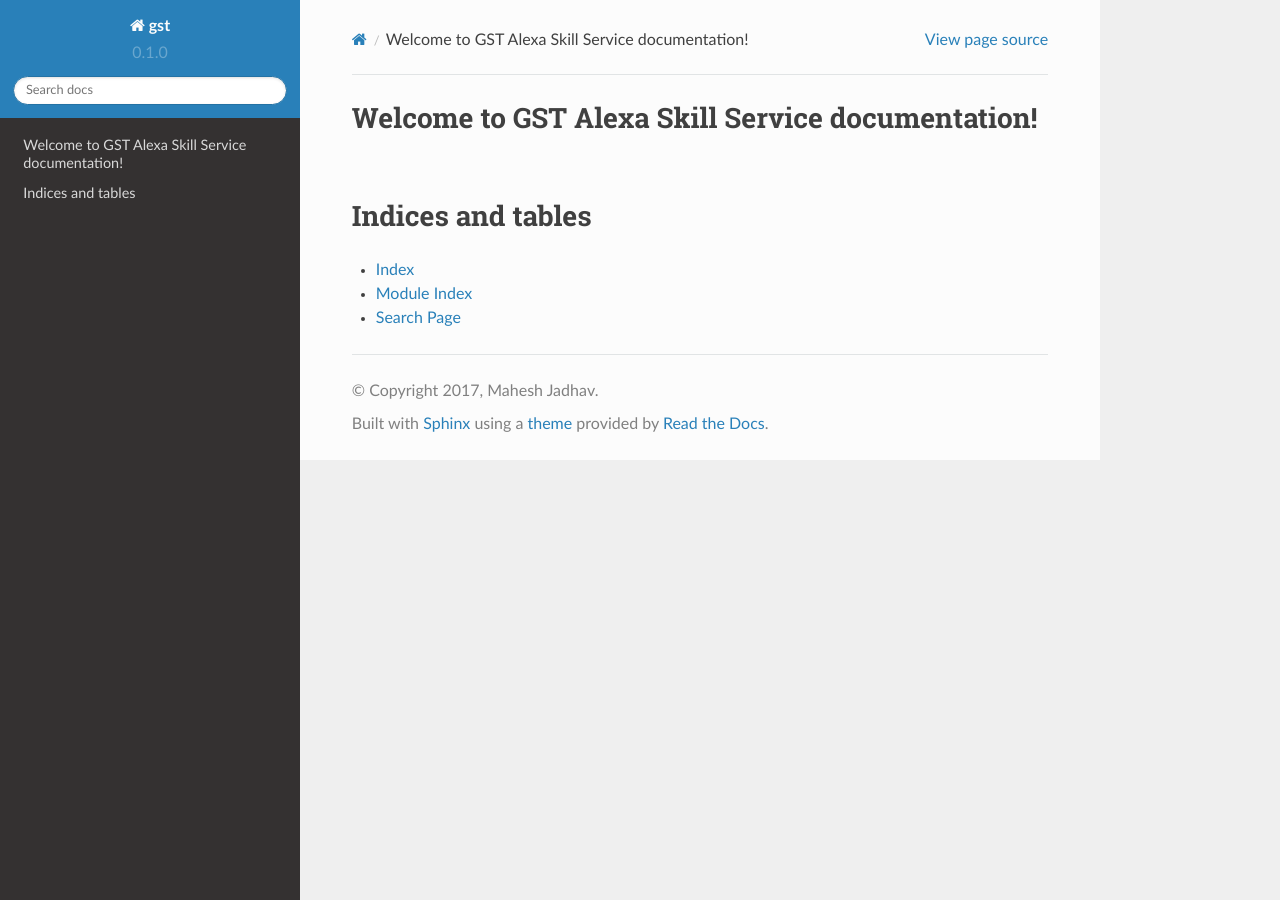
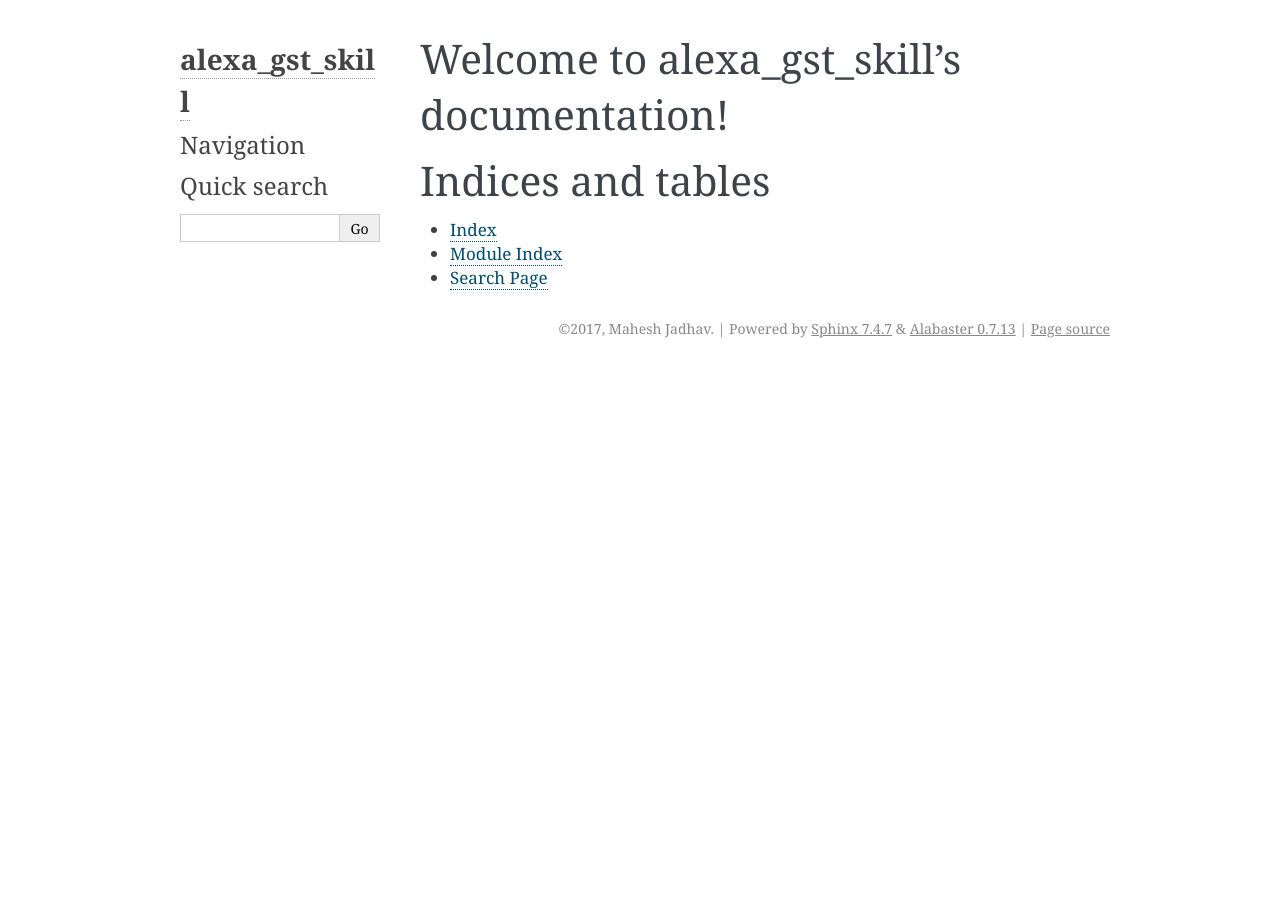
Before and after one commit to maheshpj/alexa-gst-skill, a Sphinx documentation site: the page built from docs/source/index.rst, in a window 1280 px wide. Built offline with Sphinx 7.4.7, drawn with Linux system fonts in a browser that asks for light colours; part of the change alters nothing that is shown.

Commit message:
add latest sphinx documentation

```diff
--- a/docs/source/conf.py
+++ b/docs/source/conf.py
@@ -1,43 +1,69 @@
-#!/usr/bin/env python3
 # -*- coding: utf-8 -*-
 #
-# gst documentation build configuration file,
+# alexa_gst_skill documentation build configuration file, created by
+# sphinx-quickstart on Fri Oct 13 13:20:52 2017.
 #
+# This file is execfile()d with the current directory set to its
+# containing dir.
+#
+# Note that not all possible configuration values are present in this
+# autogenerated file.
+#
+# All configuration values have a default; values that are commented out
+# serve to show the default.
 
-import os
-import sys
-sys.path.insert(0, os.path.abspath('.'))
+# If extensions (or modules to document with autodoc) are in another directory,
+# add these directories to sys.path here. If the directory is relative to the
+# documentation root, use os.path.abspath to make it absolute, like shown here.
+#
+# import os
+# import sys
+# sys.path.insert(0, os.path.abspath('.'))
 
 
 # -- General configuration ------------------------------------------------
 
-import sphinx_rtd_theme
+# If your documentation needs a minimal Sphinx version, state it here.
+#
+# needs_sphinx = '1.0'
 
-extensions = ['sphinx.ext.autodoc', 'sphinx_autodoc_typehints', 'sphinx.ext.doctest', 'sphinx.ext.todo',
-              'sphinx.ext.coverage', 'sphinx.ext.mathjax', 'sphinx.ext.ifconfig', 'sphinx.ext.viewcode',
-              'sphinx.ext.githubpages']
+# Add any Sphinx extension module names here, as strings. They can be
+# extensions coming with Sphinx (named 'sphinx.ext.*') or your custom
+# ones.
+extensions = ['sphinx.ext.autodoc',
+    'sphinx.ext.doctest',
+    'sphinx.ext.intersphinx',
+    'sphinx.ext.coverage',
+    'sphinx.ext.mathjax',
+    'sphinx.ext.ifconfig',
+    'sphinx.ext.viewcode',
+    'sphinx.ext.githubpages']
 
 # Add any paths that contain templates here, relative to this directory.
 templates_path = ['_templates']
 
+# The suffix(es) of source filenames.
+# You can specify multiple suffix as a list of string:
+#
+# source_suffix = ['.rst', '.md']
 source_suffix = '.rst'
 
 # The master toctree document.
 master_doc = 'index'
 
 # General information about the project.
-project = 'gst'
-copyright = '2017, Mahesh Jadhav'
-author = 'Mahesh Jadhav'
+project = u'alexa_gst_skill'
+copyright = u'2017, Mahesh Jadhav'
+author = u'Mahesh Jadhav'
 
 # The version info for the project you're documenting, acts as replacement for
 # |version| and |release|, also used in various other places throughout the
 # built documents.
 #
 # The short X.Y version.
-version = '0.1.0'
+version = u'0.1.0'
 # The full version, including alpha/beta/rc tags.
-release = ''
+release = u'0.1.0'
 
 # The language for content autogenerated by Sphinx. Refer to documentation
 # for a list of supported languages.
@@ -55,25 +81,48 @@ exclude_patterns = []
 pygments_style = 'sphinx'
 
 # If true, `todo` and `todoList` produce output, else they produce nothing.
-todo_include_todos = True
+todo_include_todos = False
+
 
 # -- Options for HTML output ----------------------------------------------
 
 # The theme to use for HTML and HTML Help pages.  See the documentation for
 # a list of builtin themes.
 #
-html_theme = 'sphinx_rtd_theme'
-html_theme_path = [sphinx_rtd_theme.get_html_theme_path()]
+html_theme = 'alabaster'
+
+# Theme options are theme-specific and customize the look and feel of a theme
+# further.  For a list of options available for each theme, see the
+# documentation.
+#
+# html_theme_options = {}
 
 # Add any paths that contain custom static files (such as style sheets) here,
 # relative to this directory. They are copied after the builtin static files,
 # so a file named "default.css" will overwrite the builtin "default.css".
 html_static_path = ['_static']
 
+# Custom sidebar templates, must be a dictionary that maps document names
+# to template names.
+#
+# This is required for the alabaster theme
+# refs: http://alabaster.readthedocs.io/en/latest/installation.html#sidebars
+html_sidebars = {
+    '**': [
+        'about.html',
+        'navigation.html',
+        'relations.html',  # needs 'show_related': True theme option to display
+        'searchbox.html',
+        'donate.html',
+    ]
+}
+
+
 # -- Options for HTMLHelp output ------------------------------------------
 
 # Output file base name for HTML help builder.
-htmlhelp_basename = 'alexa-gst-skill_doc'
+htmlhelp_basename = 'alexa_gst_skilldoc'
+
 
 # -- Options for LaTeX output ---------------------------------------------
 
@@ -98,20 +147,35 @@ latex_elements = {
 # Grouping the document tree into LaTeX files. List of tuples
 # (source start file, target name, title,
 #  author, documentclass [howto, manual, or own class]).
-latex_documents = [(master_doc, 'alexa-gst-skill.tex', 'alexa-gst-skill Documentation',
-                    'Mahesh Jadhav', 'manual'), ]
+latex_documents = [
+    (master_doc, 'alexa_gst_skill.tex', u'alexa\\_gst\\_skill Documentation',
+     u'Mahesh Jadhav', 'manual'),
+]
+
 
 # -- Options for manual page output ---------------------------------------
 
 # One entry per manual page. List of tuples
 # (source start file, name, description, authors, manual section).
-man_pages = [(master_doc, 'projectname', 'gst Documentation', [author], 1)]
+man_pages = [
+    (master_doc, 'alexa_gst_skill', u'alexa_gst_skill Documentation',
+     [author], 1)
+]
+
 
 # -- Options for Texinfo output -------------------------------------------
 
 # Grouping the document tree into Texinfo files. List of tuples
 # (source start file, target name, title, author,
 #  dir menu entry, description, category)
-texinfo_documents = [(master_doc, 'alexa-gst-skill', 'gst Documentation', author,
-                      'Goods and Services Tax in India', 'Goods and Services Tax in India.',
-                      'Miscellaneous'), ]
+texinfo_documents = [
+    (master_doc, 'alexa_gst_skill', u'alexa_gst_skill Documentation',
+     author, 'alexa_gst_skill', 'One line description of project.',
+     'Miscellaneous'),
+]
+
+
+
+
+# Example configuration for intersphinx: refer to the Python standard library.
+intersphinx_mapping = {'https://docs.python.org/': None}
--- a/docs/source/index.rst
+++ b/docs/source/index.rst
@@ -1,9 +1,15 @@
-Welcome to GST Alexa Skill Service documentation!
-=======================================================
+.. alexa_gst_skill documentation master file, created by
+   sphinx-quickstart on Fri Oct 13 13:20:52 2017.
+   You can adapt this file completely to your liking, but it should at least
+   contain the root `toctree` directive.
+
+Welcome to alexa_gst_skill's documentation!
+===========================================
 
 .. toctree::
    :maxdepth: 2
-   :caption: Table of Contents
+   :caption: Contents:
+
 
 
 Indices and tables
--- a/requirements.txt
+++ b/requirements.txt
@@ -30,9 +30,9 @@ PyYAML==3.12
 requests==2.13.0
 six==1.11.0
 snowballstemmer==1.2.1
-Sphinx==1.5.2
-sphinx-autodoc-typehints==1.1.0
-sphinx-rtd-theme==0.1.9
+Sphinx==1.6.4
+sphinx-autodoc-typehints==1.2.3
+sphinx-rtd-theme==0.2.4
 tox==2.7.0
 waitress==1.0.2
 WebOb==1.7.1
```
Also changed, not shown: 2 other files.
